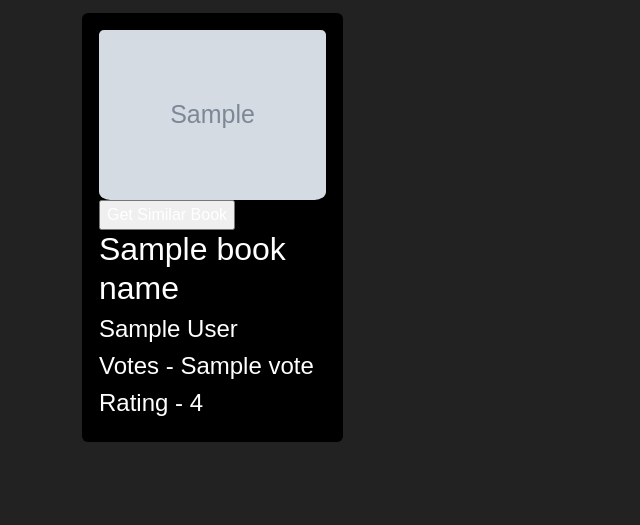
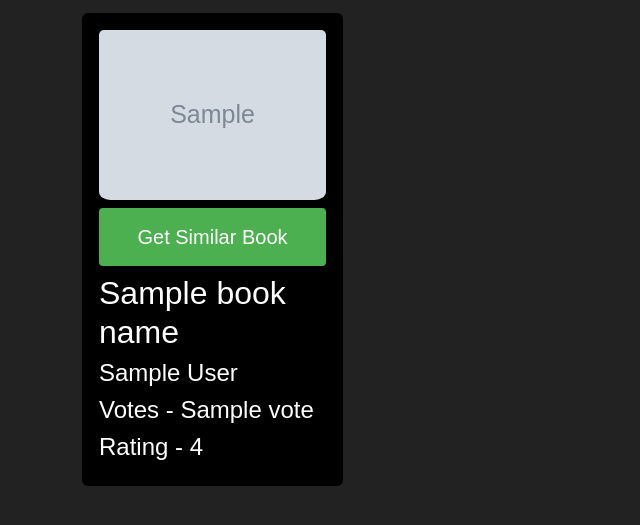
Before and after one commit to UtkarshPrajapati/Book-Recommender-System, a Flask app: template templates/index.html in a window 1280 px wide. Shown: the part 221-746 px from the top of the page, without its empty margins (0-640 px from the left). Run offline with Flask 2, Linux system fonts and the light colour scheme; the template is opened without the code that fills it: most values are stand-ins (such as "Sample title", 1, 10 or a date in 2020); grey boxes marked "Sample" are stand-in pictures; parts of the project's set-up code (start-up, migrations or seed data) failed here and were passed over; some web fonts are replaced.

Commit message:
FInally doneeeee

```diff
--- a/app.py
+++ b/app.py
@@ -1,4 +1,4 @@
-from flask import Flask, render_template,request
+from flask import Flask, render_template, request
 import pickle
 import numpy as np
 popular_df = pickle.load(open("popular.pkl", "rb"))
@@ -23,45 +23,57 @@ def index():
 def recommend_ui():
     return render_template("recommend.html")
 
-@app.route("/recommend_books",methods=["post"])
+
+@app.route("/recommend_books", methods=["post"])
 def recommend():
-    x=request.form.get("user_input")
-    user_input= x if x!="" else "The Da Vinci Code"
-    index=np.where(pt.index== user_input)[0][0]
-    distances=similarity_score[index]
-    similar_items=sorted(list(enumerate(distances)),key=lambda x:x[1],reverse=True)[1:6]
-    data=[]
+    x = request.form.get("user_input")
+    user_input = x if x != "" else "The Da Vinci Code"
+    index = np.where(pt.index == user_input)[0][0]
+    distances = similarity_score[index]
+    similar_items = sorted(list(enumerate(distances)),
+                           key=lambda x: x[1], reverse=True)[1:9]
+    data = []
     for i in similar_items:
-        item=[]
-        temp_df=books[books["Book-Title"]==pt.index[i[0]]]
-        item.extend(list(temp_df.drop_duplicates("Book-Title")["Book-Title"].values))
-        item.extend(list(temp_df.drop_duplicates("Book-Title")["Book-Author"].values))
-        item.extend(list(temp_df.drop_duplicates("Book-Title")["Image-URL-M"].values))
+        item = []
+        temp_df = books[books["Book-Title"] == pt.index[i[0]]]
+        item.extend(list(temp_df.drop_duplicates(
+            "Book-Title")["Book-Title"].values))
+        item.extend(list(temp_df.drop_duplicates(
+            "Book-Title")["Book-Author"].values))
+        item.extend(list(temp_df.drop_duplicates(
+            "Book-Title")["Image-URL-M"].values))
         data.append(item)
-    return render_template("recommend.html",data=data)
+    return render_template("recommend.html", data=data)
 
-@app.route("/recommend_books1",methods=["post"])
+
+@app.route("/recommend_books1", methods=["post"])
 def recommend1():
-    book_name=list(popular_df["Book-Title"].values)
+    book_name = list(popular_df["Book-Title"].values)
     for key in request.form:
         id = key
-    user_input= book_name[int(id)]
-    index=np.where(pt.index== user_input)[0][0]
-    distances=similarity_score[index]
-    similar_items=sorted(list(enumerate(distances)),key=lambda x:x[1],reverse=True)[1:6]
-    data=[]
+    user_input = book_name[int(id)]
+    index = np.where(pt.index == user_input)[0][0]
+    distances = similarity_score[index]
+    similar_items = sorted(list(enumerate(distances)),
+                           key=lambda x: x[1], reverse=True)[1:9]
+    data = []
     for i in similar_items:
-        item=[]
-        temp_df=books[books["Book-Title"]==pt.index[i[0]]]
-        item.extend(list(temp_df.drop_duplicates("Book-Title")["Book-Title"].values))
-        item.extend(list(temp_df.drop_duplicates("Book-Title")["Book-Author"].values))
-        item.extend(list(temp_df.drop_duplicates("Book-Title")["Image-URL-M"].values))
+        item = []
+        temp_df = books[books["Book-Title"] == pt.index[i[0]]]
+        item.extend(list(temp_df.drop_duplicates(
+            "Book-Title")["Book-Title"].values))
+        item.extend(list(temp_df.drop_duplicates(
+            "Book-Title")["Book-Author"].values))
+        item.extend(list(temp_df.drop_duplicates(
+            "Book-Title")["Image-URL-M"].values))
         data.append(item)
-    return render_template("recommend.html",data=data,user_input=user_input)
+    return render_template("recommend.html", data=data, user_input=user_input)
+
 
 @app.route("/about")
 def contact_ui():
     return render_template("about.html")
 
+
 if __name__ == "__main__":
     app.run()
--- a/templates/index.html
+++ b/templates/index.html
@@ -40,6 +40,21 @@
     h1 {
         padding: 30px;
     }
+
+    input[type=submit] {
+        width: 100%;
+        background-color: #4CAF50;
+        color: white;
+        padding: 14px 20px;
+        margin: 8px 0;
+        border: none;
+        border-radius: 4px;
+        cursor: pointer;
+    }
+
+    input[type=submit]:hover {
+        background-color: #45a049;
+    }
 </style>
 
 <body style="background-color: #222222">
@@ -62,8 +77,9 @@
                 <div class="card">
                     <div class="card-body">
                         <img class="card-img-top" src="{{image[i]}}">
-                        <form  action="/recommend_books1" method="post">
-                            <input type="submit" id={{i}} name={{i}} class="text-white" value="Get Similar Book"/>
+                        <form action="/recommend_books1" method="post">
+                            <input type="submit" id={{i}} name={{i}} class="btn btn-lg btn-warning"
+                                value="Get Similar Book" />
                         </form>
                         <h2 class="text-white">{{book_name[i]}}</h2>
                         <h4 class="text-white">{{author[i]}}</h4>
```
Also changed, not shown: templates/recommend.html (+9 -3 lines).
